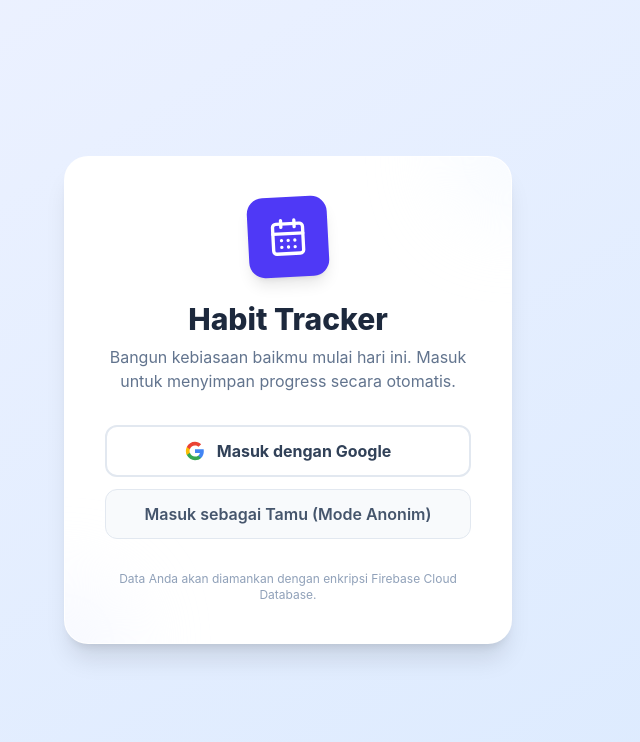
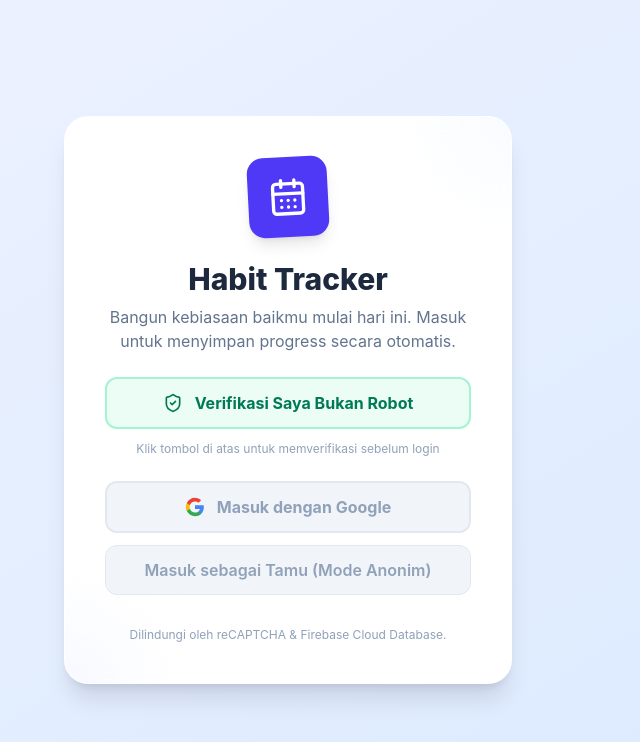
Before and after one commit to cinosjuhchi/habit-tracker-cino, a React (Vite) app: page / in a window 1280 px wide. Shown: the top 742 px of the page, without its empty margins (352-992 px from the left). Built offline with nearby package versions, Linux system fonts and the light colour scheme; no server answers.

Commit message:
Implement reCAPTCHA verification in login process

```diff
--- a/index.html
+++ b/index.html
@@ -36,6 +36,9 @@
     <!-- Theme Color -->
     <meta name="theme-color" content="#4f46e5" />
     <meta name="msapplication-TileColor" content="#4f46e5" />
+
+    <!-- reCAPTCHA v3 Script -->
+    <script src="https://www.google.com/recaptcha/api.js?render=6LdJ1XssAAAAAFp4RyYLgVeFNdx6STf4ToAujZ7h"></script>
   </head>
   <body>
     <div id="root"></div>
--- a/src/components/LoginScreen.jsx
+++ b/src/components/LoginScreen.jsx
@@ -1,8 +1,8 @@
 /**
  * Komponen halaman login
  */
-import React from 'react';
-import { CalendarDays, ShieldAlert } from 'lucide-react';
+import React, { useState } from 'react';
+import { CalendarDays, ShieldAlert, ShieldCheck, Loader2 } from 'lucide-react';
 import GoogleLogo from './GoogleLogo';
 
 const LoginScreen = ({
@@ -10,6 +10,42 @@ const LoginScreen = ({
   onAnonymousLogin,
   loginError
 }) => {
+  const [isVerified, setIsVerified] = useState(false);
+  const [isVerifying, setIsVerifying] = useState(false);
+  const [verifyError, setVerifyError] = useState(null);
+
+  const handleVerify = async () => {
+    setIsVerifying(true);
+    setVerifyError(null);
+
+    try {
+      // Pastikan grecaptcha sudah dimuat
+      if (typeof window.grecaptcha === 'undefined') {
+        throw new Error('reCAPTCHA belum dimuat. Refresh halaman.');
+      }
+
+      await window.grecaptcha.ready(async () => {
+        try {
+          const siteKey = import.meta.env.VITE_RECAPTCHA_SITE_KEY;
+          const token = await window.grecaptcha.execute(siteKey, { action: 'login' });
+
+          if (token) {
+            setIsVerified(true);
+            setIsVerifying(false);
+          } else {
+            throw new Error('Verifikasi gagal');
+          }
+        } catch (err) {
+          setVerifyError('Gagal verifikasi. Coba lagi.');
+          setIsVerifying(false);
+        }
+      });
+    } catch (err) {
+      setVerifyError(err.message || 'Gagal verifikasi. Coba lagi.');
+      setIsVerifying(false);
+    }
+  };
+
   return (
     <div className="min-h-screen flex items-center justify-center bg-gradient-to-br from-indigo-50 to-blue-100 font-sans p-4">
       <div className="bg-white p-8 md:p-10 rounded-3xl shadow-xl max-w-md w-full text-center border border-white/50 relative overflow-hidden">
@@ -23,22 +59,74 @@ const LoginScreen = ({
           </div>
 
           <h1 className="text-3xl font-extrabold text-slate-800 mb-2">Habit Tracker</h1>
-          <p className="text-slate-500 mb-8">
+          <p className="text-slate-500 mb-6">
             Bangun kebiasaan baikmu mulai hari ini. Masuk untuk menyimpan progress secara otomatis.
           </p>
+
+          {/* Verifikasi reCAPTCHA */}
+          <div className="mb-6">
+            {!isVerified ? (
+              <div className="space-y-3">
+                <button
+                  onClick={handleVerify}
+                  disabled={isVerifying}
+                  className={`w-full flex items-center justify-center gap-3 py-3 px-6 rounded-xl font-bold transition-all duration-300 ${
+                    isVerifying
+                      ? 'bg-slate-100 text-slate-400 cursor-not-allowed'
+                      : 'bg-emerald-50 border-2 border-emerald-200 hover:border-emerald-500 text-emerald-700 hover:shadow-md'
+                  }`}
+                >
+                  {isVerifying ? (
+                    <>
+                      <Loader2 className="w-5 h-5 animate-spin" />
+                      Memverifikasi...
+                    </>
+                  ) : (
+                    <>
+                      <ShieldCheck className="w-5 h-5" />
+                      Verifikasi Saya Bukan Robot
+                    </>
+                  )}
+                </button>
+
+                {verifyError && (
+                  <p className="text-xs text-red-500 font-medium">{verifyError}</p>
+                )}
+
+                <p className="text-xs text-slate-400">
+                  Klik tombol di atas untuk memverifikasi sebelum login
+                </p>
+              </div>
+            ) : (
+              <div className="flex items-center justify-center gap-2 py-3 px-6 bg-emerald-100 text-emerald-700 rounded-xl font-bold">
+                <ShieldCheck className="w-5 h-5" />
+                Terverifikasi! Silakan login.
+              </div>
+            )}
+          </div>
 
           <div className="space-y-3">
             <button
               onClick={onGoogleLogin}
-              className="w-full flex items-center justify-center gap-3 bg-white border-2 border-slate-200 hover:border-indigo-600 text-slate-700 font-bold py-3 px-6 rounded-xl transition-all duration-300 hover:shadow-md group"
+              disabled={!isVerified}
+              className={`w-full flex items-center justify-center gap-3 py-3 px-6 rounded-xl font-bold transition-all duration-300 ${
+                isVerified
+                  ? 'bg-white border-2 border-slate-200 hover:border-indigo-600 text-slate-700 hover:shadow-md group'
+                  : 'bg-slate-100 border-2 border-slate-200 text-slate-400 cursor-not-allowed'
+              }`}
             >
-              <GoogleLogo />
+              <GoogleLogo className={`w-5 h-5 ${isVerified ? 'group-hover:scale-110' : ''} transition-transform`} />
               Masuk dengan Google
             </button>
 
             <button
               onClick={onAnonymousLogin}
-              className="w-full flex items-center justify-center gap-3 bg-slate-50 border border-slate-200 hover:bg-slate-100 text-slate-600 font-semibold py-3 px-6 rounded-xl transition-all duration-300"
+              disabled={!isVerified}
+              className={`w-full flex items-center justify-center gap-3 py-3 px-6 rounded-xl font-semibold transition-all duration-300 ${
+                isVerified
+                  ? 'bg-slate-50 border border-slate-200 hover:bg-slate-100 text-slate-600'
+                  : 'bg-slate-100 border border-slate-200 text-slate-400 cursor-not-allowed'
+              }`}
             >
               Masuk sebagai Tamu (Mode Anonim)
             </button>
@@ -75,7 +163,7 @@ const LoginScreen = ({
           )}
 
           <p className="text-xs text-slate-400 mt-8">
-            Data Anda akan diamankan dengan enkripsi Firebase Cloud Database.
+            Dilindungi oleh reCAPTCHA &amp; Firebase Cloud Database.
           </p>
         </div>
       </div>
```
